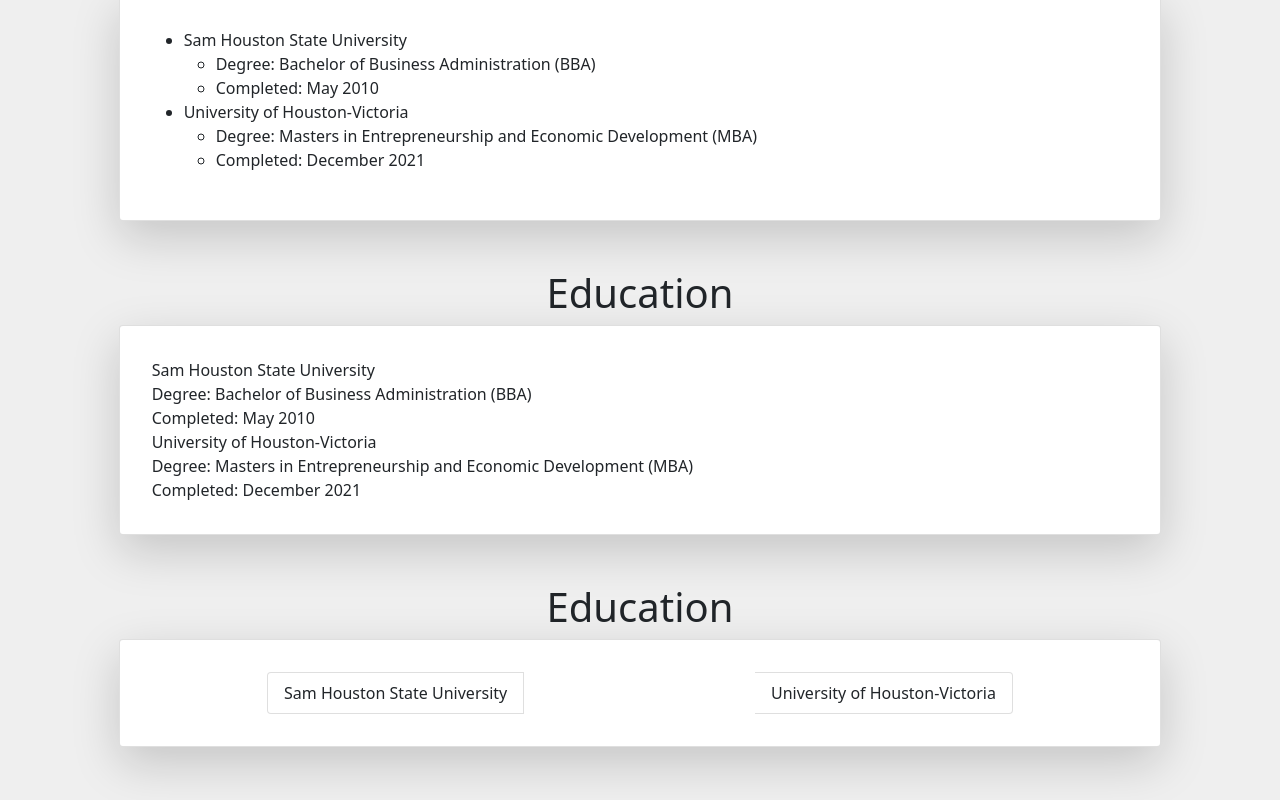
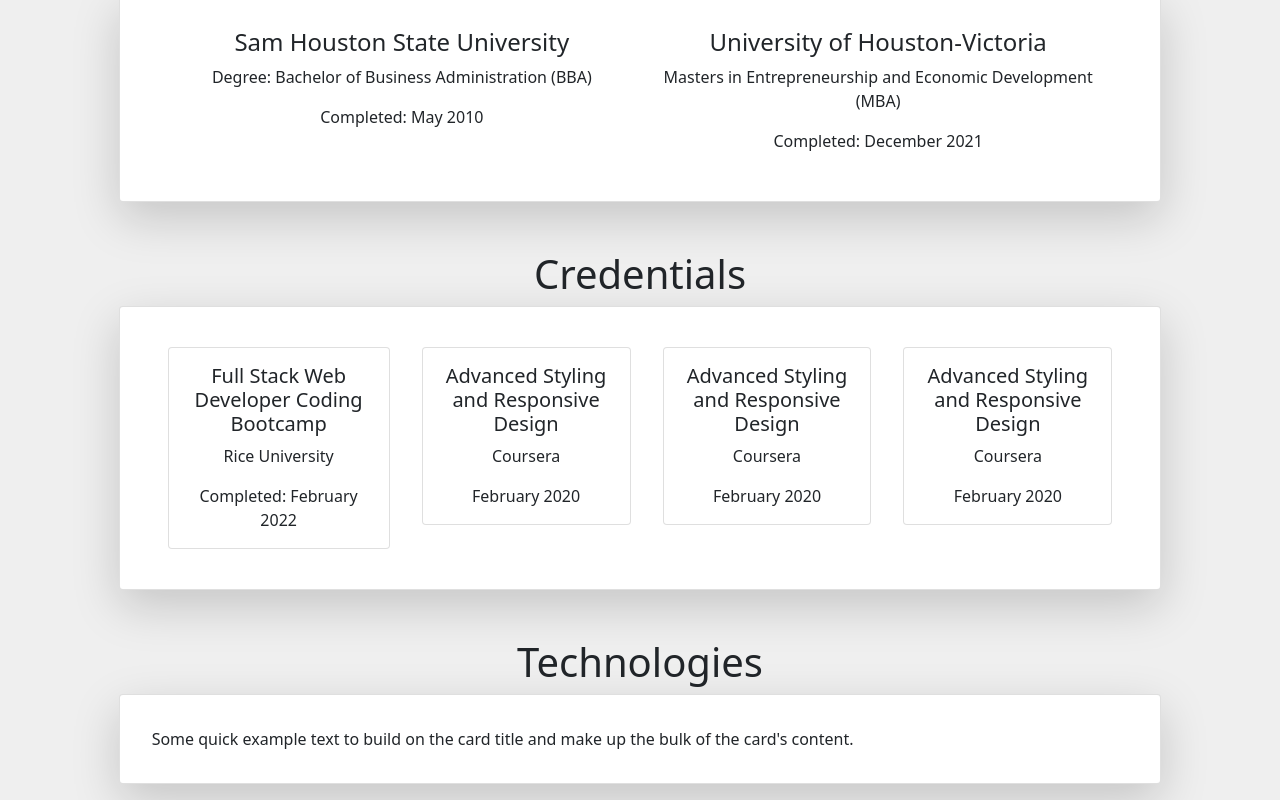
Before and after one commit to rprice000/portfolio-v2, a React (Create React App) app in the folder client/: page /resume in a window 1280 px wide. Shown: the part 800-1600 px from the top of the page. Built offline with nearby package versions, Linux system fonts and the light colour scheme.

Commit message:
added resume education styling

```diff
--- a/client/src/pages/Resume/Resume.css
+++ b/client/src/pages/Resume/Resume.css
@@ -9,3 +9,8 @@
     margin: 0;
     padding: 0;
   }
+
+
+#test {
+    border: none;
+  }
--- a/client/src/pages/Resume/Resume.js
+++ b/client/src/pages/Resume/Resume.js
@@ -33,103 +33,29 @@
             <Container fluid>
 
 {/* Education Card */}
-                <Row>
+            <Row>
                 <Col lg="1">
                    {/* Spacing Column */}
                 </Col>
                 <Col lg="10">
                 <h1 className="text-center">Education</h1>
                     <Card className="shadow-lg p-3 mb-5 bg-body rounded">
-                        {/* <Card.Img variant="top" src="holder.js/100px180" /> */}
                         <Card.Body>
-                            {/* <Card.Title>Education</Card.Title> */}
                             <Card.Text>
-
-                                <ul>
-
-                                    <li>Sam Houston State University</li>
-                                        <ul>
-                                            <li>Degree: Bachelor of Business Administration (BBA)</li>
-                                            <li>Completed: May 2010</li>
-                                        </ul>
-
-                                    <li>University of Houston-Victoria</li>
-                                        <ul>
-                                            <li>Degree: Masters in Entrepreneurship and Economic Development (MBA)</li>
-                                            <li>Completed: December 2021</li>
-                                        </ul>
-
-                                </ul>
-
-                            </Card.Text>
-                        </Card.Body>
-                    </Card>
-                </Col>
-                <Col lg="1">
-                    {/* Spacing Column */}
-                </Col>
-                </Row>
-
-{/* Education Card */}
-<Row>
-                <Col lg="1">
-                   {/* Spacing Column */}
-                </Col>
-                <Col lg="10">
-                <h1 className="text-center">Education</h1>
-                    <Card className="shadow-lg p-3 mb-5 bg-body rounded">
-                        {/* <Card.Img variant="top" src="holder.js/100px180" /> */}
-                        <Card.Body>
-                            {/* <Card.Title>Education</Card.Title> */}
-                            <Card.Text>
-
-
-                                <div className="justify-content-between">
-
-                                    <div>Sam Houston State University</div>
-                                        <div>
-                                            <div>Degree: Bachelor of Business Administration (BBA)</div>
-                                            <div>Completed: May 2010</div>
-                                        </div>
-
-                                    <div>University of Houston-Victoria</div>
-                                        <div>
-                                            <div>Degree: Masters in Entrepreneurship and Economic Development (MBA)</div>
-                                            <div>Completed: December 2021</div>
-                                        </div>
-
-                                </div>
-
-
-                            </Card.Text>
-                        </Card.Body>
-                    </Card>
-                </Col>
-                <Col lg="1">
-                    {/* Spacing Column */}
-                </Col>
-                </Row>
-
-{/* Education Card */}
-<Row>
-                <Col lg="1">
-                   {/* Spacing Column */}
-                </Col>
-                <Col lg="10">
-                <h1 className="text-center">Education</h1>
-                    <Card className="shadow-lg p-3 mb-5 bg-body rounded">
-                        {/* <Card.Img variant="top" src="holder.js/100px180" /> */}
-                        <Card.Body>
-                            {/* <Card.Title>Education</Card.Title> */}
-                            <Card.Text>
-
-
-                            <ListGroup horizontal className="justify-content-around">
-                                <ListGroup.Item>Sam Houston State University</ListGroup.Item>
-                                <ListGroup.Item>University of Houston-Victoria</ListGroup.Item>
-                            </ListGroup>
-
-
+                            <Container>
+                            <Row className="justify-content-md-center">
+                                        <Col lg="6" className="text-center">
+                                        <h4>Sam Houston State University</h4>
+                                            <p>Degree: Bachelor of Business Administration (BBA)</p>
+                                            <p>Completed: May 2010</p>
+                                        </Col>
+                                        <Col lg="6" className="text-center">
+                                        <h4>University of Houston-Victoria</h4>
+                                            <p>Masters in Entrepreneurship and Economic Development (MBA)</p>
+                                            <p>Completed: December 2021</p>
+                                        </Col>
+                            </Row>
+                            </Container>
                             </Card.Text>
                         </Card.Body>
                     </Card>
@@ -147,12 +73,69 @@
                 <Col lg="10">
                 <h1 className="text-center">Credentials</h1>
                     <Card className="shadow-lg p-3 mb-5 bg-body rounded">
-                        {/* <Card.Img variant="top" src="holder.js/100px180" /> */}
                         <Card.Body>
-                            {/* <Card.Title>Credentials</Card.Title> */}
                             <Card.Text>
+                                <ListGroup horizontal className="justify-content-around">
+
+                                <ListGroup.Item id="test">
+                                    <Card>
+                                        <Card.Body className="text-center">
+                                        <Card.Title>Full Stack Web Developer Coding Bootcamp</Card.Title>
+                                            <Card.Text>Rice University</Card.Text>
+                                            <Card.Text>Completed: February 2022</Card.Text>
+                                        </Card.Body>
+                                    </Card>
+                                </ListGroup.Item>
+
+                                <ListGroup.Item id="test">
+                                    <Card>
+                                        <Card.Body className="text-center">
+                                        <Card.Title>Advanced Styling and Responsive Design</Card.Title>
+                                            <Card.Text>Coursera</Card.Text>
+                                            <Card.Text>February 2020</Card.Text>
+                                        </Card.Body>
+                                    </Card>
+                                </ListGroup.Item>
+
+                                <ListGroup.Item id="test">
+                                    <Card>
+                                        <Card.Body className="text-center">
+                                        <Card.Title>Advanced Styling and Responsive Design</Card.Title>
+                                            <Card.Text>Coursera</Card.Text>
+                                            <Card.Text>February 2020</Card.Text>
+                                        </Card.Body>
+                                    </Card>
+                                </ListGroup.Item>
+
+                                <ListGroup.Item id="test">
+                                    <Card>
+                                        <Card.Body className="text-center">
+                                        <Card.Title>Advanced Styling and Responsive Design</Card.Title>
+                                            <Card.Text>Coursera</Card.Text>
+                                            <Card.Text>February 2020</Card.Text>
+                                        </Card.Body>
+                                    </Card>
+                                </ListGroup.Item>
 
 
+
+
+
+
+
+
+
+
+
+
+
+
+
+
+
+
+
+                                </ListGroup>
                             </Card.Text>
                         </Card.Body>
                     </Card>
```
